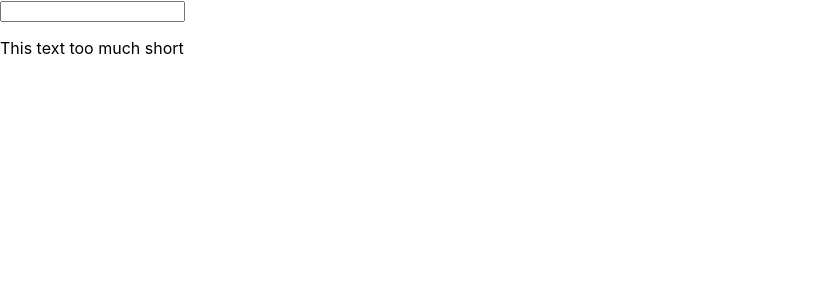
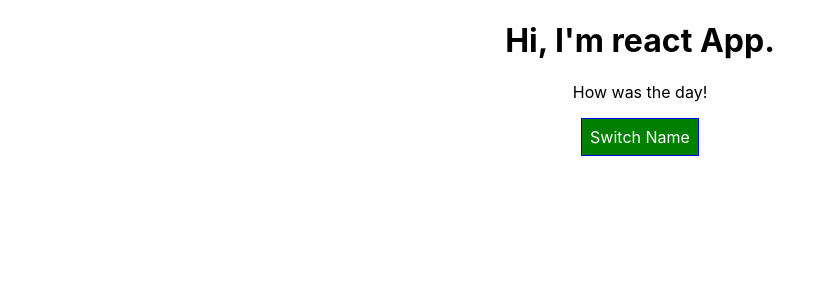
Before and after one commit to RatonBiswas/node-js-practice, a React (Create React App) app in the folder myapp/: page / in a window 1280 px wide. Shown: the top 300 px of the page, without its empty margins (0-836 px from the left). Built offline with nearby package versions, Linux system fonts and the light colour scheme.

Commit message:
Use dynamic css class and change color when need.

```diff
--- a/myapp/src/App.css
+++ b/myapp/src/App.css
@@ -2,6 +2,15 @@
   text-align: center;
 }
 
+.red {
+  color: red;
+}
+
+.bold {
+  font-weight: bold;
+}
+
+/*
 .App-logo {
   height: 40vmin;
   pointer-events: none;
@@ -35,4 +44,4 @@
   to {
     transform: rotate(360deg);
   }
-}
+} */
--- a/myapp/src/App.js
+++ b/myapp/src/App.js
@@ -80,135 +80,149 @@
 //     );
 //   }
 
-// import React, { Component } from "react";
-// import "./App.css";
-// import Person from "./Person/Person";
+import React, { Component } from "react";
+import "./App.css";
+import Person from "./Person/Person";
 
+class App extends Component {
+  state = {
+    persons: [
+      { id:'a1', name: "raton", age: 21 },
+      { id:'a2', name: "Nana", age: 22 },
+      { id:'a3', name: "Sibli", age: 23 },
+    ],
+    otherStates: "some other state",
+    showPersons: false,
+  };
+  nameChangedHandler = (event,id) => {
+    const personIndex = this.state.persons.findIndex(p=>{
+      return p.id ===id
+    })
+    const person ={
+      // spread operator
+      ...this.state.persons[personIndex]
+    }
+
+    person.name = event.target.value; // updated person
+    const persons = [...this.state.persons]; // spread operator to pass the value in jsx because persons in an object
+    persons[personIndex] = person; // update personIndex from person
+    // alternative => without spread operator in the bellow
+    // const person = Object.assign({},this.state.persons[personIndex])
+
+    this.setState({persons: persons});
+  }
+
+  switchNameHandler = (newName) => {
+    this.setState({
+      persons: [
+        { name: newName, age: 21 },
+        { name: "Nana Morningstar", age: 22 },
+        { name: "Sibli MorningStar", age: 2 },
+      ],
+    });
+  };
+  deleteHandler = (personIndex)=>{
+    const persons = this.state.persons ;
+    // remove element from array if necessary
+    persons.splice(personIndex, 1) ;
+    this.setState({persons:persons})
+  }
+  taggleNameHandler = () => {
+    const doesShow = this.state.showPersons;
+    // if doesShow was false , it will set showPersons to true .
+    this.setState({ showPersons: !doesShow });
+  };
+
+  render() {
+    const style = {
+      backgroundColor: "green",
+      color : "white",
+      font: "inherit",
+      border: "1px solid blue",
+      padding: "8px",
+      cursor: "pointer",
+    };
+
+    let persons = null;
+    if (this.state.showPersons) {
+      persons = (
+        <div>
+          {this.state.persons.map((person,index) =>{
+            // Each child in a list should have a unique "key" prop
+            return <Person key={person.id} name={person.name} age={person.age}
+            click={()=> this.deleteHandler(index)}
+            changed={(event)=>this.nameChangedHandler(event,person.id)}/>
+          })}
+
+        </div>
+      );
+      // when click button then change the button color
+      style.backgroundColor = "red"
+    }
+
+    // dynamic css class
+    // let classes = ['red','bold'].join(' ');
+    const classes = [];
+    if(this.state.persons.length <=2){
+      classes.push('red') // Classes = ['red']
+    }
+
+    if(this.state.persons.length <=1){
+      classes.push('bold') // Classes = ['red','bold']
+    }
+
+    return (
+      <div className="App">
+        <h1>Hi, I'm react App.</h1>
+        <p className={classes.join(' ')}>How was the day!</p>
+        <button style={style} onClick={this.taggleNameHandler}>
+          Switch Name
+        </button>
+        {persons}
+      </div>
+    );
+  }
+}
+
+export default App;
+// export default App;
+
+
+
+
+
+// ** TasK session
+// import React, { Component } from 'react';
+// import Validation from './Validation/Validation'
+
+// import Char from './Char/Char'
 // class App extends Component {
-//   state = {
-//     persons: [
-//       { id:'a1', name: "raton", age: 21 },
-//       { id:'a2', name: "Nana", age: 22 },
-//       { id:'a3', name: "Sibli", age: 23 },
-//     ],
-//     otherStates: "some other state",
-//     showPersons: false,
-//   };
-//   nameChangedHandler = (event,id) => {
-//     const personIndex = this.state.persons.findIndex(p=>{
-//       return p.id ===id
-//     })
-//     const person ={
-//       // spread operator
-//       ...this.state.persons[personIndex]
-//     }
-
-//     person.name = event.target.value; // updated person
-//     const persons = [...this.state.persons]; // spread operator to pass the value in jsx because persons in an object
-//     persons[personIndex] = person; // update personIndex from person
-//     // alternative => without spread operator in the bellow
-//     // const person = Object.assign({},this.state.persons[personIndex])
-
-//     this.setState({persons: persons});
+//   state ={
+//     userInput: '',
 //   }
 
-//   switchNameHandler = (newName) => {
-//     this.setState({
-//       persons: [
-//         { name: newName, age: 21 },
-//         { name: "Nana Morningstar", age: 22 },
-//         { name: "Sibli MorningStar", age: 2 },
-//       ],
-//     });
-//   };
-//   deleteHandler = (personIndex)=>{
-//     const persons = this.state.persons ;
-//     // remove element from array if necessary
-//     persons.splice(personIndex, 1) ;
-//     this.setState({persons:persons})
+//   inputChangeHandler = (event)=>{
+//     this.setState({ userInput: event.target.value})
 //   }
-//   taggleNameHandler = () => {
-//     const doesShow = this.state.showPersons;
-//     // if doesShow was false , it will set showPersons to true .
-//     this.setState({ showPersons: !doesShow });
-//   };
-
+//   deleteInputHandler = (index) =>{
+//     const text = this.state.userInput.split('');
+//     text.splice(index,1);
+//     const updateText = text.join('');
+//     this.setState({userInput: updateText})
+//   }
 //   render() {
-//     const style = {
-//       backgroundColor: "white",
-//       font: "inherit",
-//       border: "1px solid blue",
-//       padding: "8px",
-//       cursor: "pointer",
-//     };
-
-//     let persons = null;
-//     if (this.state.showPersons) {
-//       persons = (
-//         <div>
-//           {this.state.persons.map((person,index) =>{
-//             // Each child in a list should have a unique "key" prop
-//             return <Person key={person.id} name={person.name} age={person.age}
-//             click={()=> this.deleteHandler(index)}
-//             changed={(event)=>this.nameChangedHandler(event,person.id)}/>
-//           })}
-
-//         </div>
-//       );
-//     }
-
+//     const charlist = this.state.userInput.split('').map((ch,index)=>{
+//       return <Char character={ch} key = {index} clicked={()=>this.deleteInputHandler(index)}/>
+//     })
 //     return (
-//       <div className="App">
-//         <h1>Hi, I'm react App.</h1>
-//         <p>How was the day!</p>
-//         <button style={style} onClick={this.taggleNameHandler}>
-//           Switch Name
-//         </button>
-//         {persons}
+//       <div>
+//         <input type="text" onChange={this.inputChangeHandler } value={this.state.userInput}></input>
+//         <p>{this.state.userInput}</p>
+//         <Validation inputLength={this.state.userInput.length}/>
+//         {charlist}
 //       </div>
 //     );
 //   }
 // }
 
 // export default App;
-// export default App;
-
-
-
-
-
-// Tack session
-import React, { Component } from 'react';
-import Validation from './Validation/Validation'
-
-import Char from './Char/Char'
-class App extends Component {
-  state ={
-    userInput: '',
-  }
-
-  inputChangeHandler = (event)=>{
-    this.setState({ userInput: event.target.value})
-  }
-  deleteInputHandler = (index) =>{
-    const text = this.state.userInput.split('');
-    text.splice(index,1);
-    const updateText = text.join('');
-    this.setState({userInput: updateText})
-  }
-  render() {
-    const charlist = this.state.userInput.split('').map((ch,index)=>{
-      return <Char character={ch} key = {index} clicked={()=>this.deleteInputHandler(index)}/>
-    })
-    return (
-      <div>
-        <input type="text" onChange={this.inputChangeHandler } value={this.state.userInput}></input>
-        <p>{this.state.userInput}</p>
-        <Validation inputLength={this.state.userInput.length}/>
-        {charlist}
-      </div>
-    );
-  }
-}
-
-export default App;
```
